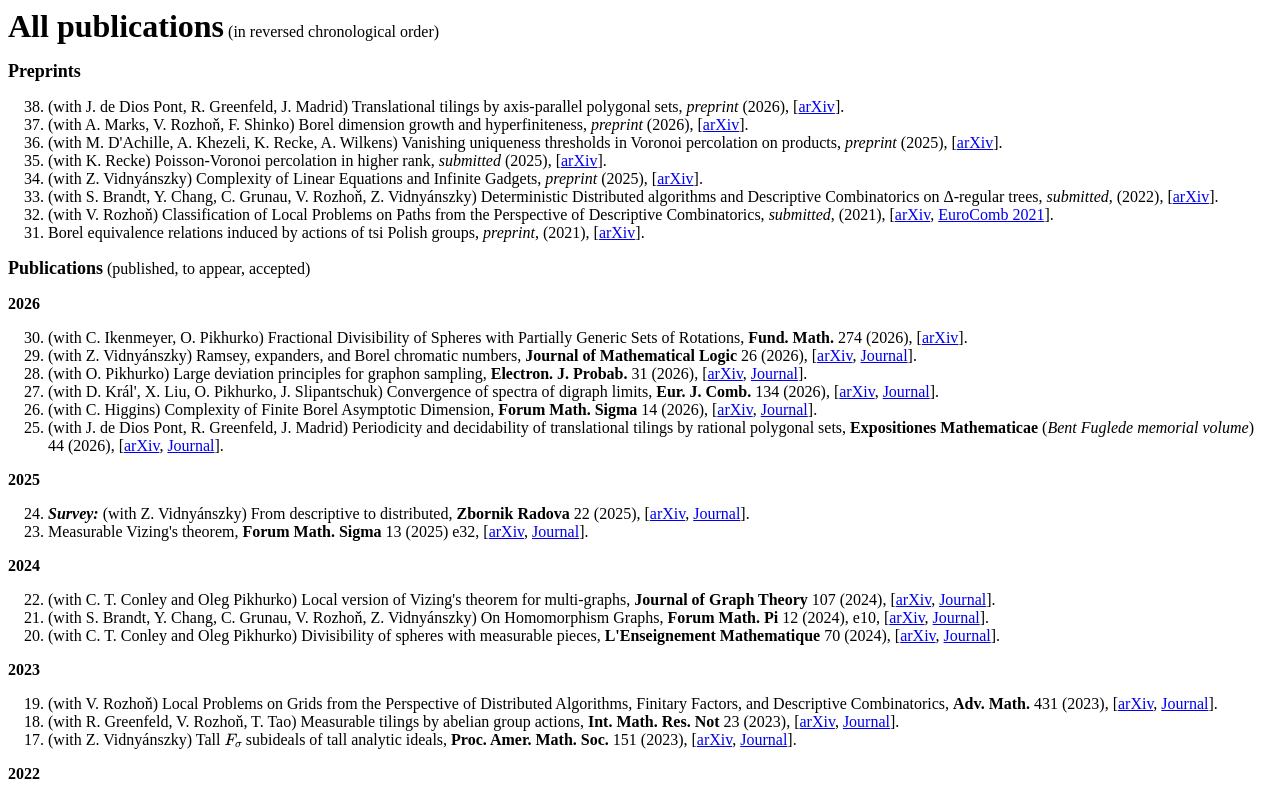
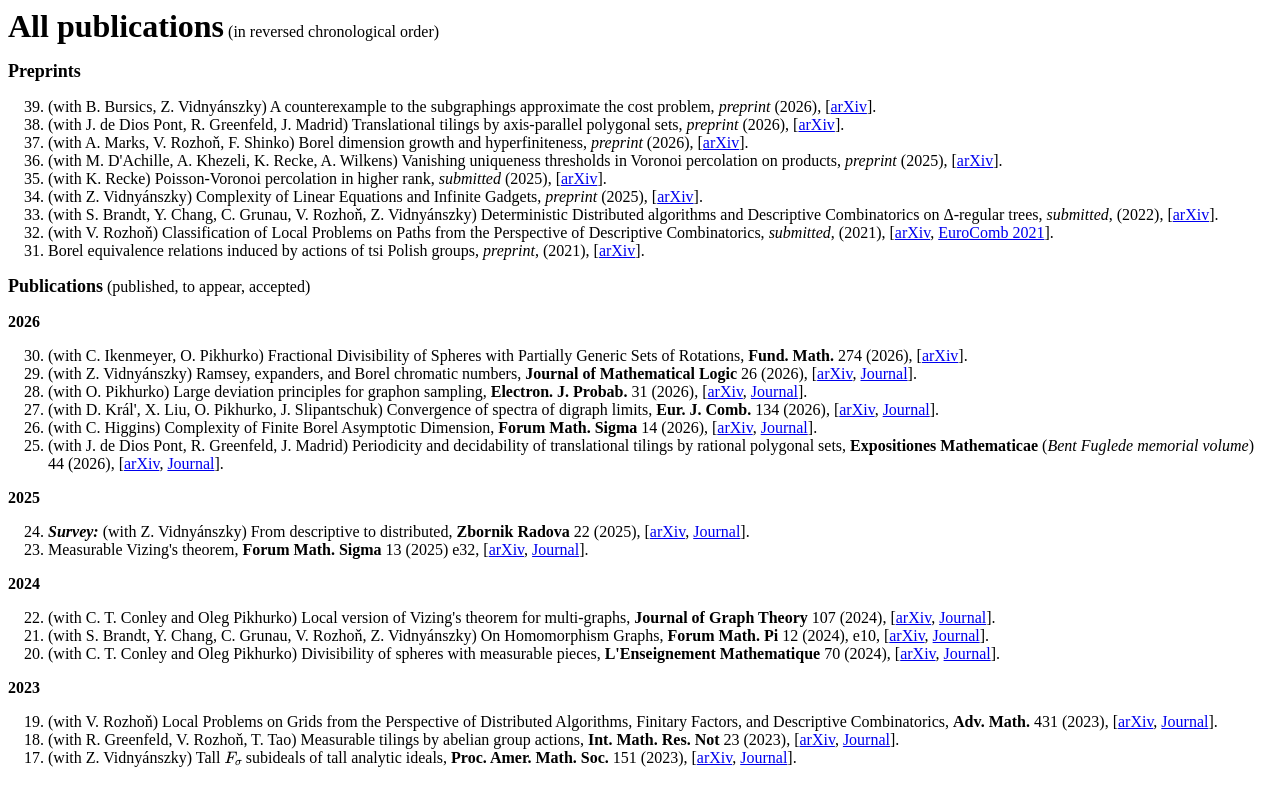
Before and after one commit to grebikj/grebikj.github.io, a plain HTML site: page publications.html in a window 1280 px wide. Shown: the top 785 px of the page. Drawn offline with nearby package versions, Linux system fonts and the light colour scheme.

Commit message:
Add files via upload

```diff
--- a/publications.html
+++ b/publications.html
@@ -21,7 +21,8 @@
 
 <p><b><font size="4">Preprints</font></b></p>
 
-<ol reversed start="38">
+<ol reversed start="39">
+    <li> (with B. Bursics, Z. Vidnyánszky) A counterexample to the subgraphings approximate the cost problem, <em>preprint</em> (2026), [<a href="https://arxiv.org/abs/2611.20262">arXiv</a>].</li>
     <li> (with J. de Dios Pont, R. Greenfeld, J. Madrid) Translational tilings by axis-parallel polygonal sets, <em>preprint</em> (2026), [<a href="https://arxiv.org/abs/2610.15785">arXiv</a>].</li>
     <li> (with A. Marks, V. Rozhoň, F. Shinko) Borel dimension growth and hyperfiniteness, <em>preprint</em> (2026), [<a href="https://arxiv.org/abs/2608.22565">arXiv</a>].</li>
     <li> (with M. D'Achille, A. Khezeli, K. Recke, A. Wilkens) Vanishing uniqueness thresholds in Voronoi percolation on products, <em>preprint</em> (2025), [<a href="https://arxiv.org/abs/2511.23317">arXiv</a>].</li>
```
Also changed, not shown: LoGloS.html (+2 -0 lines).
